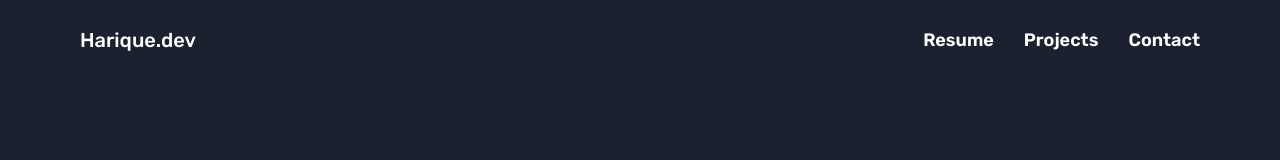
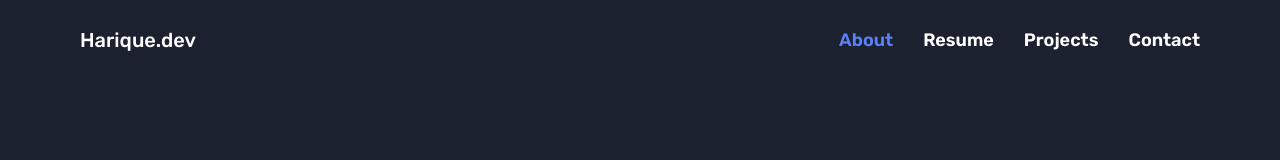
Before and after one commit to Harique/Harique, a Vue app: page / in a window 1280 px wide. In both pictures the pointer is over the link "About". Shown: the top 160 px of the page. Built offline with nearby package versions, Linux system fonts and the light colour scheme.

Commit message:
fixed wrong color picked for header hover color change

```diff
--- a/src/components/HeaderComp.vue
+++ b/src/components/HeaderComp.vue
@@ -53,6 +53,6 @@ import '../assets/main.css'
   transition: all 0.2s linear;
 }
 .nav_bar a:hover{
-  color: var(--clr-bg-darker-blue);
+  color: var(--clr-bg-blue);
 }
 </style>
--- a/src/components/WorkHistoryComp.vue
+++ b/src/components/WorkHistoryComp.vue
@@ -101,7 +101,7 @@ p {
   gap: 10px;
 }
 .tech_used a {
-    color: var(--clr-txt-primary);
+  color: var(--clr-txt-primary);
   font-size: 12px;
   font-style: normal;
   font-weight: 500;
```
